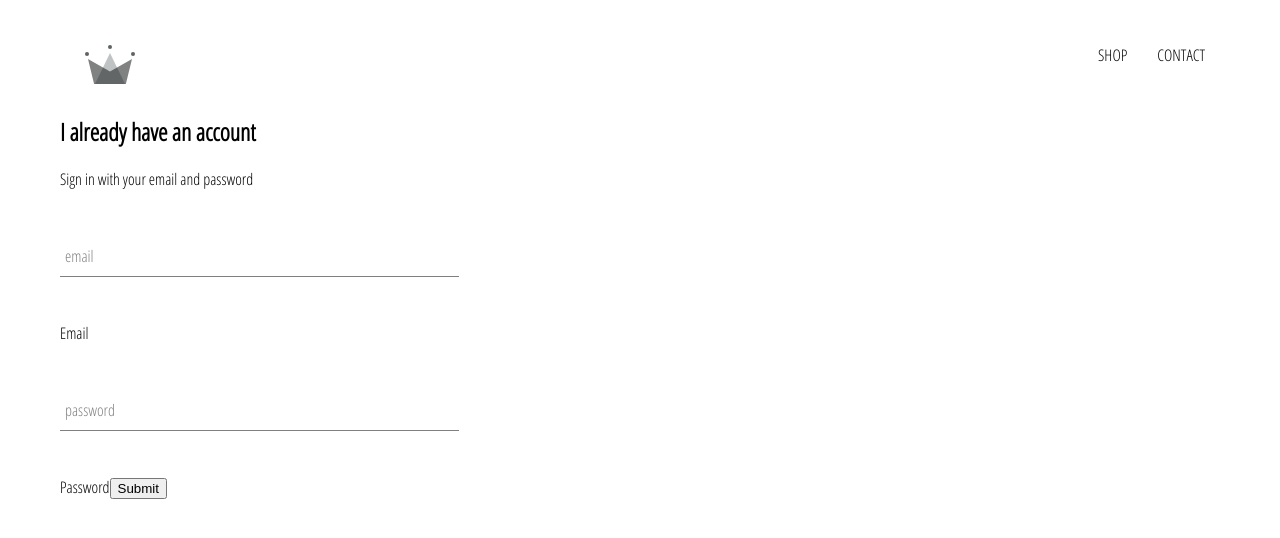
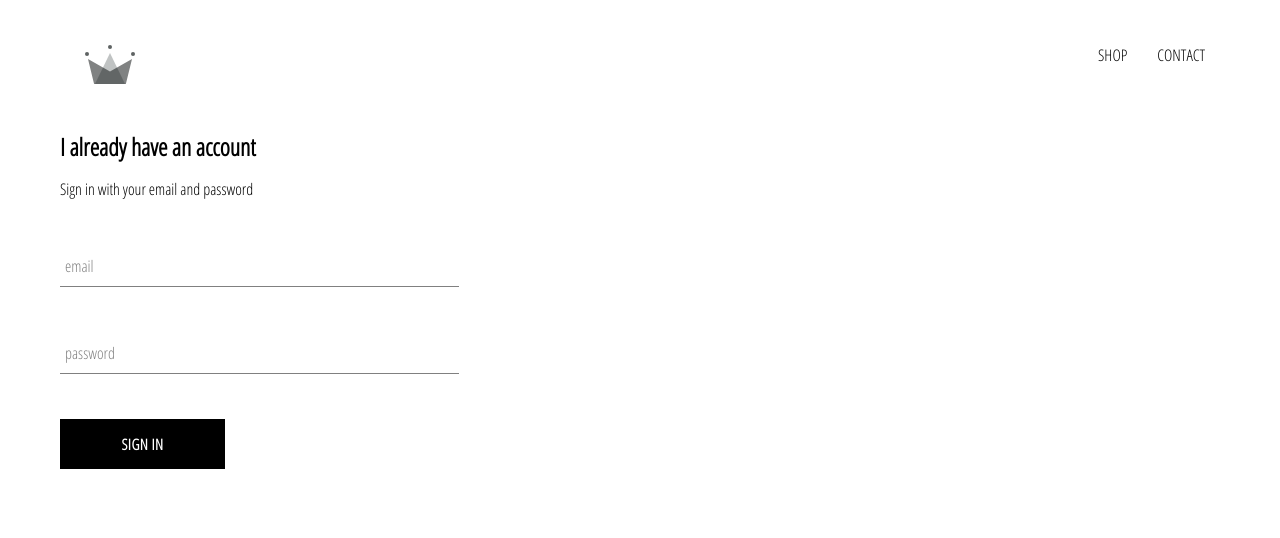
Before and after one commit to sne-syn/ecommerce-react, a React (Create React App) app: page /signin in a window 1280 px wide. Shown: the top 538 px of the page. Built offline with nearby package versions, Linux system fonts and the light colour scheme.

Commit message:
new: Add custom button

```diff
--- /dev/null
+++ b/src/components/custom-button/custom-button.component.jsx
@@ -0,0 +1,12 @@
+import React from 'react';
+import './custom-button.styles.scss'
+
+const Button = ({ children, ...otherProps }) => {
+  return (
+    <button className='button' {...otherProps}>
+      {children}
+    </button>
+  );
+}
+
+export default Button;
--- /dev/null
+++ b/src/components/custom-button/custom-button.styles.scss
@@ -0,0 +1,22 @@
+.button {
+  min-width: 165px;
+  width: auto;
+  height: 50px;
+  letter-spacing: 0.5px;
+  line-height: 50px;
+  padding: 0 35px 0 35px;
+  font-size: 15px;
+  background-color: black;
+  color: white;
+  text-transform: uppercase;
+  font-family: 'Open Sans Condensed';
+  font-weight: bolder;
+  border: none;
+  cursor: pointer;
+
+  &:hover {
+    background-color: white;
+    color: black;
+    border: 1px solid black;
+  }
+}
--- a/src/components/sign-in/sign-in.component.jsx
+++ b/src/components/sign-in/sign-in.component.jsx
@@ -1,5 +1,6 @@
 import React from 'react';
 import FormInput from './../form-input//form-input.component';
+import Button from './../custom-button/custom-button.component';
 
 import './sign-in.styles.scss';
 
@@ -27,8 +28,8 @@ class SignIn extends React.Component {
   render() {
     return (
       <div className='sign-in'>
-        <h2 className=''>I already have an account</h2>
-        <span className=''>Sign in with your email and password</span>
+        <h2 className='sign-in__title'>I already have an account</h2>
+        <span>Sign in with your email and password</span>
 
         <form onSubmit={this.handleSubmit}>
           <FormInput
@@ -38,7 +39,6 @@ class SignIn extends React.Component {
             handleChange={this.handleChange}
             label='email'
             required />
-          <label htmlFor="email">Email</label>
           <FormInput
             name="password"
             id="password"
@@ -46,8 +46,7 @@ class SignIn extends React.Component {
             handleChange={this.handleChange}
             label='password'
             required />
-          <label htmlFor="password">Password</label>
-          <input type="submit" value="Submit" />
+          <Button type='submit'>Sign in</Button>
         </form>
       </div>
     )
--- a/src/components/sign-in/sign-in.styles.scss
+++ b/src/components/sign-in/sign-in.styles.scss
@@ -1,3 +1,9 @@
 .sign-in {
   width: 30vw;
+  display: flex;
+  flex-direction: column;
+
+  &__title {
+    margin: 15px 0;
+  }
 }
```
